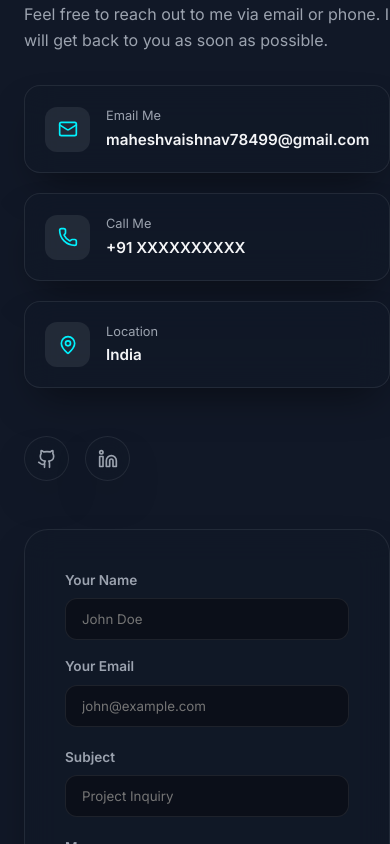
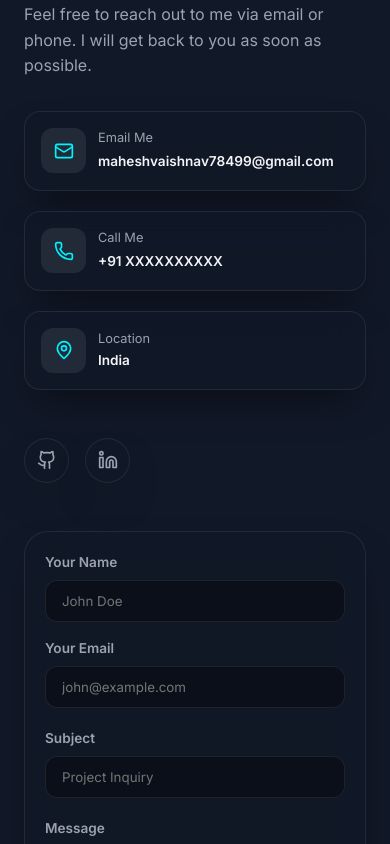
Before and after one commit to maheshvaishnav34/portfolio, a React (Vite) app: page / in a window 390 px wide. Shown: the part 9820-10664 px from the top of the page. Built offline with nearby package versions, Linux system fonts and the light colour scheme.

Commit message:
style: optimize contact section responsiveness and email link text wrapping

```diff
--- a/src/components/Contact.jsx
+++ b/src/components/Contact.jsx
@@ -92,39 +92,39 @@ export default function Contact() {
 
             <div style={{ display: 'flex', flexDirection: 'column', gap: '1.25rem' }}>
               {/* Email */}
-              <div className="glass-panel" style={{ display: 'flex', alignItems: 'center', gap: '1rem', padding: '1.25rem', borderRadius: '16px' }}>
+              <div className="glass-panel contact-info-card" style={{ display: 'flex', alignItems: 'center', gap: '1rem', padding: '1.25rem', borderRadius: '16px' }}>
                 <div style={{ width: '45px', height: '45px', borderRadius: '12px', background: 'var(--border)', display: 'flex', alignItems: 'center', justifyContent: 'center', color: 'var(--accent)' }}>
                   <Mail size={20} />
                 </div>
-                <div>
+                <div style={{ minWidth: 0, flex: 1 }}>
                   <div style={{ fontSize: '0.8rem', color: 'var(--text-secondary)' }}>Email Me</div>
-                  <a href="mailto:maheshvaishnav78499@gmail.com" style={{ fontWeight: '600', fontSize: '0.95rem' }} onMouseEnter={e => e.target.style.color = 'var(--accent)'} onMouseLeave={e => e.target.style.color = 'inherit'}>
+                  <a href="mailto:maheshvaishnav78499@gmail.com" style={{ fontWeight: '600', fontSize: 'clamp(0.85rem, 3.2vw, 0.95rem)', wordBreak: 'break-all' }} onMouseEnter={e => e.target.style.color = 'var(--accent)'} onMouseLeave={e => e.target.style.color = 'inherit'}>
                     maheshvaishnav78499@gmail.com
                   </a>
                 </div>
               </div>
 
               {/* Phone */}
-              <div className="glass-panel" style={{ display: 'flex', alignItems: 'center', gap: '1rem', padding: '1.25rem', borderRadius: '16px' }}>
+              <div className="glass-panel contact-info-card" style={{ display: 'flex', alignItems: 'center', gap: '1rem', padding: '1.25rem', borderRadius: '16px' }}>
                 <div style={{ width: '45px', height: '45px', borderRadius: '12px', background: 'var(--border)', display: 'flex', alignItems: 'center', justifyContent: 'center', color: 'var(--accent)' }}>
                   <Phone size={20} />
                 </div>
                 <div>
                   <div style={{ fontSize: '0.8rem', color: 'var(--text-secondary)' }}>Call Me</div>
-                  <a href="tel:+91XXXXXXXXXX" style={{ fontWeight: '600', fontSize: '0.95rem' }} onMouseEnter={e => e.target.style.color = 'var(--accent)'} onMouseLeave={e => e.target.style.color = 'inherit'}>
+                  <a href="tel:+91XXXXXXXXXX" style={{ fontWeight: '600', fontSize: 'clamp(0.85rem, 3.2vw, 0.95rem)', wordBreak: 'break-all' }} onMouseEnter={e => e.target.style.color = 'var(--accent)'} onMouseLeave={e => e.target.style.color = 'inherit'}>
                     +91 XXXXXXXXXX
                   </a>
                 </div>
               </div>
 
               {/* Location */}
-              <div className="glass-panel" style={{ display: 'flex', alignItems: 'center', gap: '1rem', padding: '1.25rem', borderRadius: '16px' }}>
+              <div className="glass-panel contact-info-card" style={{ display: 'flex', alignItems: 'center', gap: '1rem', padding: '1.25rem', borderRadius: '16px' }}>
                 <div style={{ width: '45px', height: '45px', borderRadius: '12px', background: 'var(--border)', display: 'flex', alignItems: 'center', justifyContent: 'center', color: 'var(--accent)' }}>
                   <MapPin size={20} />
                 </div>
                 <div>
                   <div style={{ fontSize: '0.8rem', color: 'var(--text-secondary)' }}>Location</div>
-                  <div style={{ fontWeight: '600', fontSize: '0.95rem' }}>India</div>
+                  <div style={{ fontWeight: '600', fontSize: 'clamp(0.85rem, 3.2vw, 0.95rem)' }}>India</div>
                 </div>
               </div>
             </div>
@@ -157,7 +157,7 @@ export default function Contact() {
           </div>
 
           {/* Interactive Form */}
-          <div className="glass-panel" style={{ padding: '2.5rem', borderRadius: '24px' }}>
+          <div className="glass-panel contact-form-container" style={{ padding: '2.5rem', borderRadius: '24px' }}>
             {formStatus === 'success' ? (
               <div style={{ display: 'flex', flexDirection: 'column', alignItems: 'center', justifyContent: 'center', gap: '1rem', height: '100%', minHeight: '300px', textAlign: 'center' }}>
                 <CheckCircle size={56} style={{ color: '#10b981' }} />
@@ -293,6 +293,15 @@ export default function Contact() {
             grid-template-columns: 1fr !important;
           }
         }
+        @media (max-width: 480px) {
+          .contact-form-container {
+            padding: 1.25rem !important;
+          }
+          .contact-info-card {
+            padding: 1rem !important;
+            gap: 0.75rem !important;
+          }
+        }
         input:focus, textarea:focus {
           border-color: var(--accent) !important;
           box-shadow: 0 0 0 2px var(--accent-glow) !important;
```
